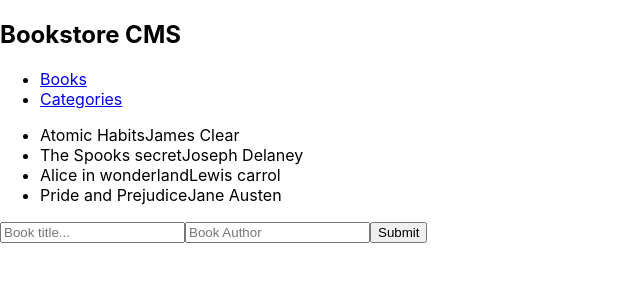
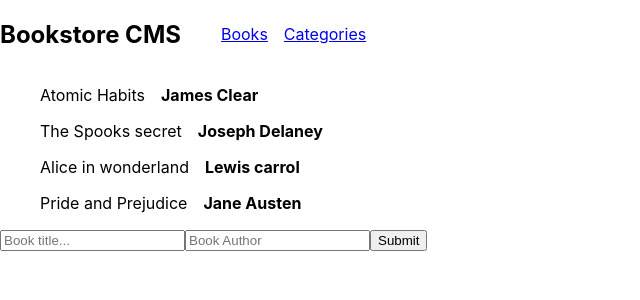
Before and after one commit to stephenkati/book-store, a React (Create React App) app: page / in a window 1280 px wide. Shown: the top 300 px of the page, without its empty margins (0-640 px from the left). Built offline with nearby package versions, Linux system fonts and the light colour scheme.

Commit message:
update styles

```diff
--- a/src/index.css
+++ b/src/index.css
@@ -1,13 +1,54 @@
 body {
   margin: 0;
-  font-family: -apple-system, BlinkMacSystemFont, 'Segoe UI', 'Roboto', 'Oxygen',
-    'Ubuntu', 'Cantarell', 'Fira Sans', 'Droid Sans', 'Helvetica Neue',
+  font-family:
+    -apple-system,
+    BlinkMacSystemFont,
+    'Segoe UI',
+    'Roboto',
+    'Oxygen',
+    'Ubuntu',
+    'Cantarell',
+    'Fira Sans',
+    'Droid Sans',
+    'Helvetica Neue',
     sans-serif;
   -webkit-font-smoothing: antialiased;
   -moz-osx-font-smoothing: grayscale;
 }
 
 code {
-  font-family: source-code-pro, Menlo, Monaco, Consolas, 'Courier New',
+  font-family:
+    source-code-pro,
+    Menlo,
+    Monaco,
+    Consolas,
+    'Courier New',
     monospace;
 }
+
+nav {
+  display: flex;
+}
+
+nav ul {
+  display: flex;
+  list-style-type: none;
+  gap: 1em;
+  align-items: center;
+}
+
+.booksContainer ul {
+  list-style-type: none;
+  display: flex;
+  flex-direction: column;
+  gap: 1em;
+}
+
+.booksContainer li {
+  display: flex;
+  gap: 1em;
+}
+
+.booksContainer span {
+  font-weight: bold;
+}
```
